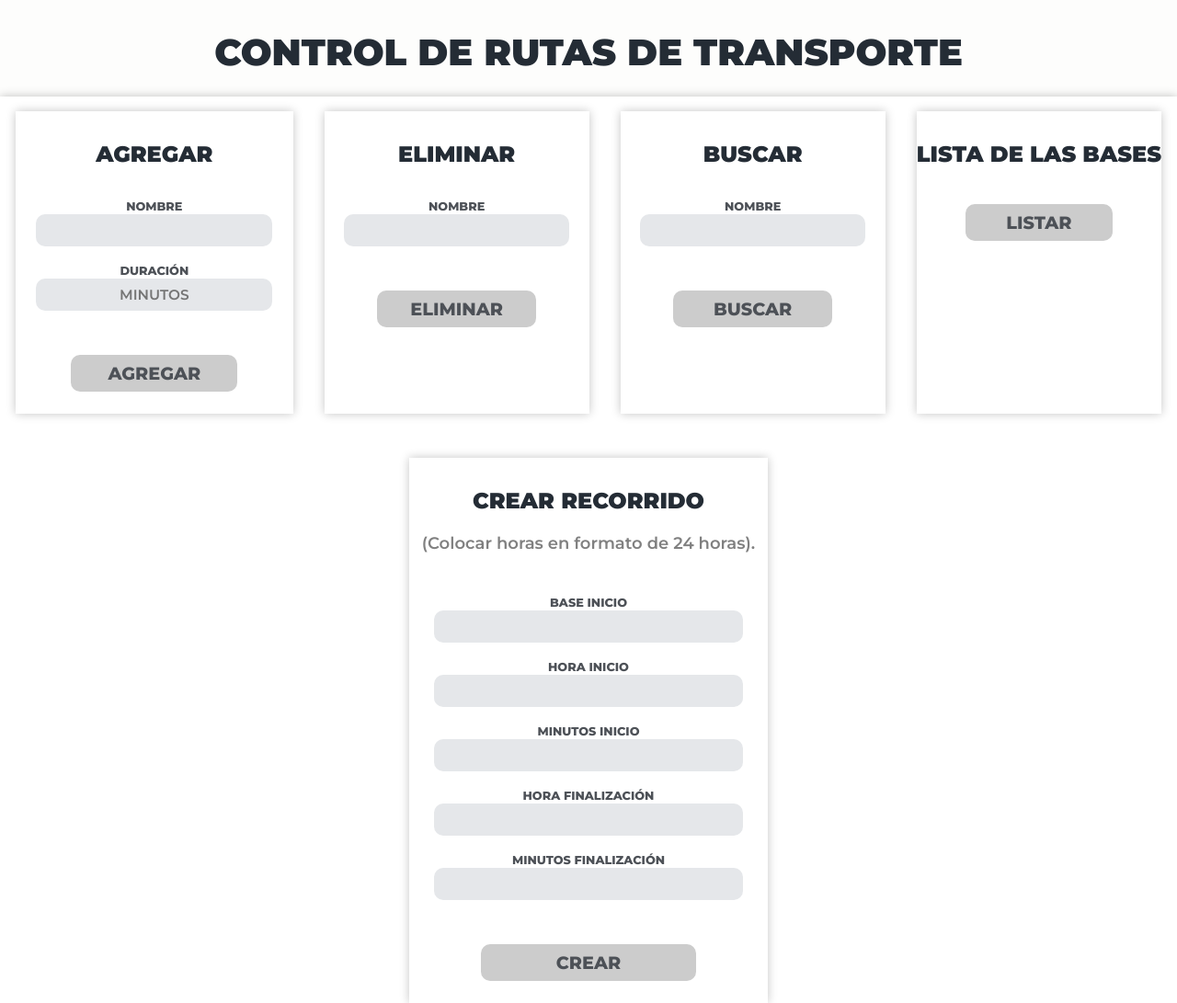
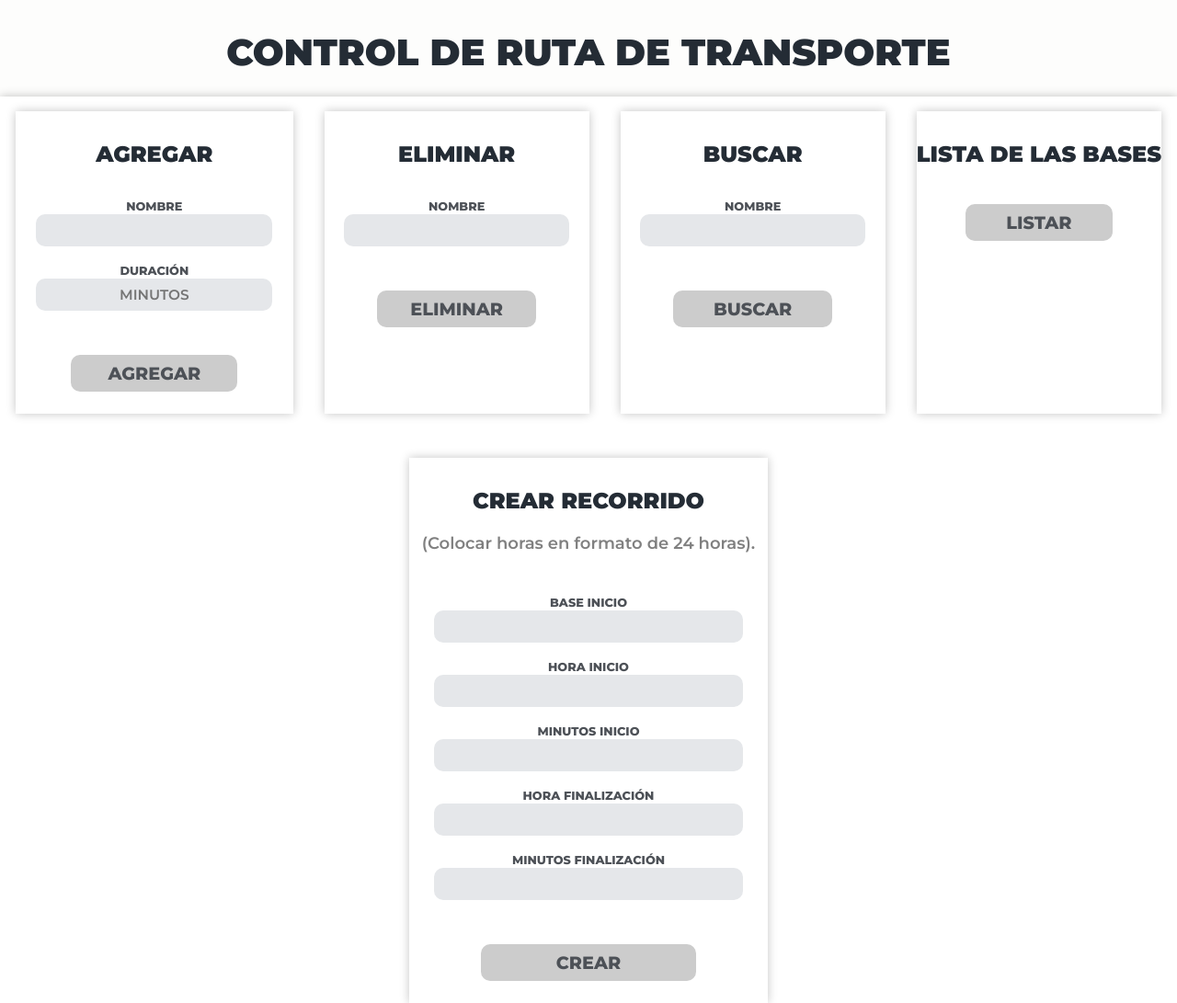
Before and after one commit to LUISPINTO90/ControlRutasDeTransporte, a website with bundled scripts: page index.html in a window 1280 px wide. Shown: the top 1091 px of the page at 92% size. Built offline with nearby package versions, Linux system fonts and the light colour scheme; a script that the page names is missing.

Commit message:
Update index.html

```diff
--- a/index.html
+++ b/index.html
@@ -4,7 +4,7 @@
     <meta charset="UTF-8" />
     <meta http-equiv="X-UA-Compatible" content="IE=edge" />
     <meta name="viewport" content="width=device-width, initial-scale=1.0" />
-    <title>RUTAS</title>
+    <title>RUTA</title>
 
     <!-- Icon -->
     <link
@@ -28,7 +28,7 @@
   </head>
 
   <body>
-    <article class="title">CONTROL DE RUTAS DE TRANSPORTE</article>
+    <article class="title">CONTROL DE RUTA DE TRANSPORTE</article>
 
     <main>
       <section class="addBus">
```
